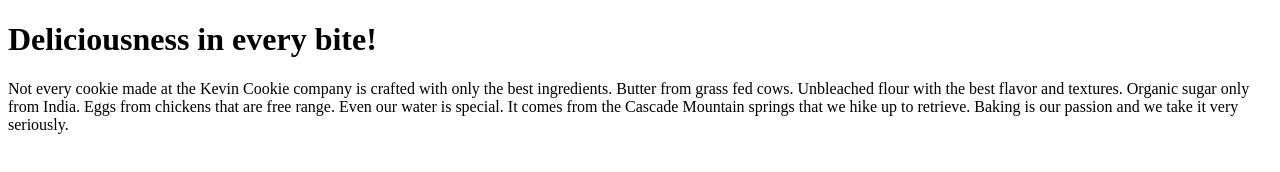
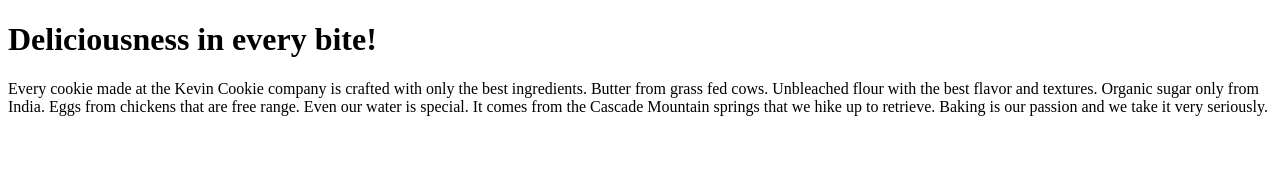
Before and after one commit to kjernest01/KevinCookieCompany.com, a plain HTML site: page index.htm in a window 1280 px wide. Drawn offline with Linux system fonts and the light colour scheme.

Commit message:
testing new commit:

```diff
--- a/index.htm
+++ b/index.htm
@@ -3,7 +3,7 @@
 <body>
 
 <h1>Deliciousness in every bite!</h1>
-<p>Not every cookie made at the Kevin Cookie company is crafted with only the best ingredients. Butter from grass fed cows. Unbleached flour with the best flavor and textures. Organic sugar only from India. Eggs from chickens that are free range. Even our water is special. It comes from the Cascade Mountain springs that we hike up to retrieve. Baking is our passion and we take it very seriously.</p>
+<p>Every cookie made at the Kevin Cookie company is crafted with only the best ingredients. Butter from grass fed cows. Unbleached flour with the best flavor and textures. Organic sugar only from India. Eggs from chickens that are free range. Even our water is special. It comes from the Cascade Mountain springs that we hike up to retrieve. Baking is our passion and we take it very seriously.</p>
 
 </body>
 </html>
```
